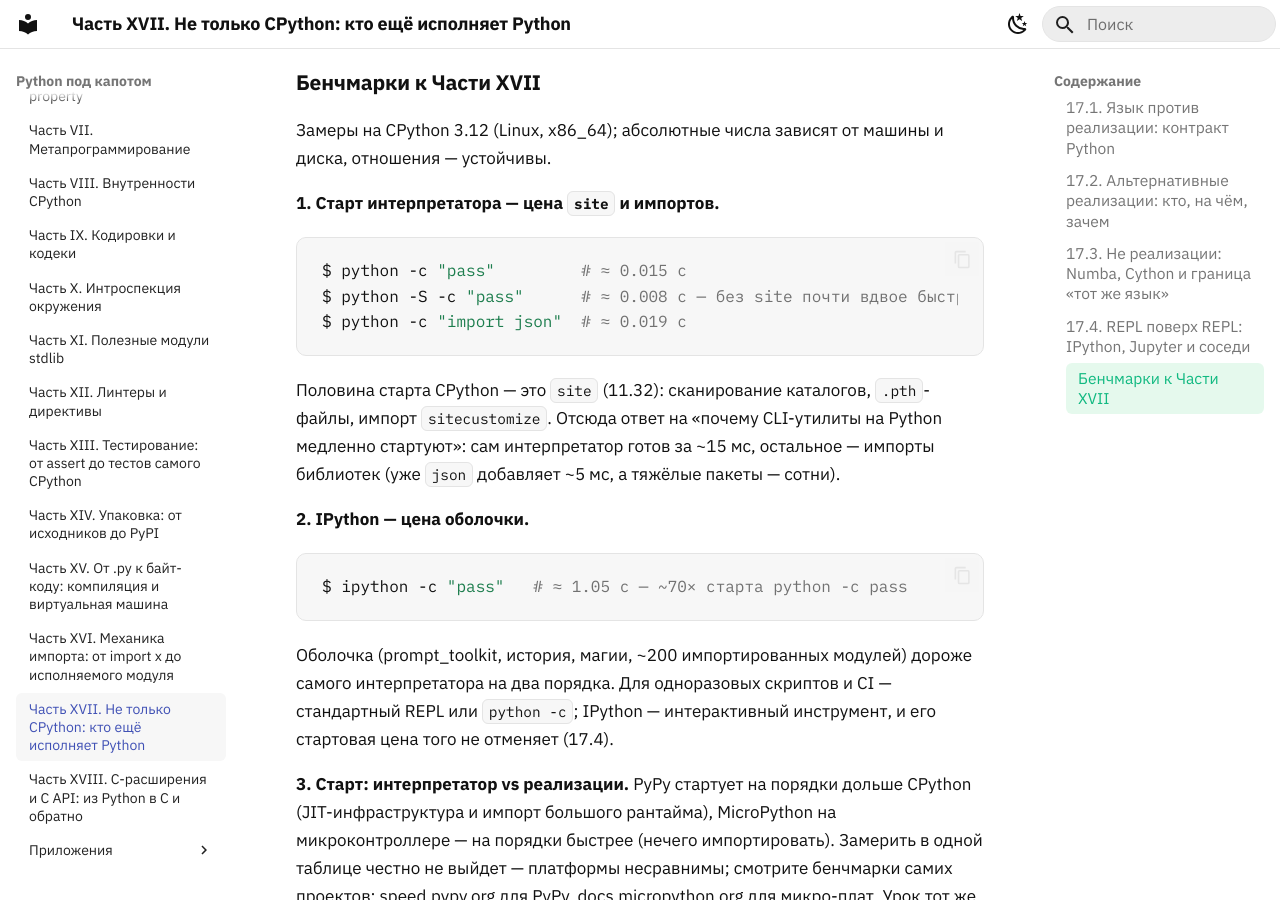
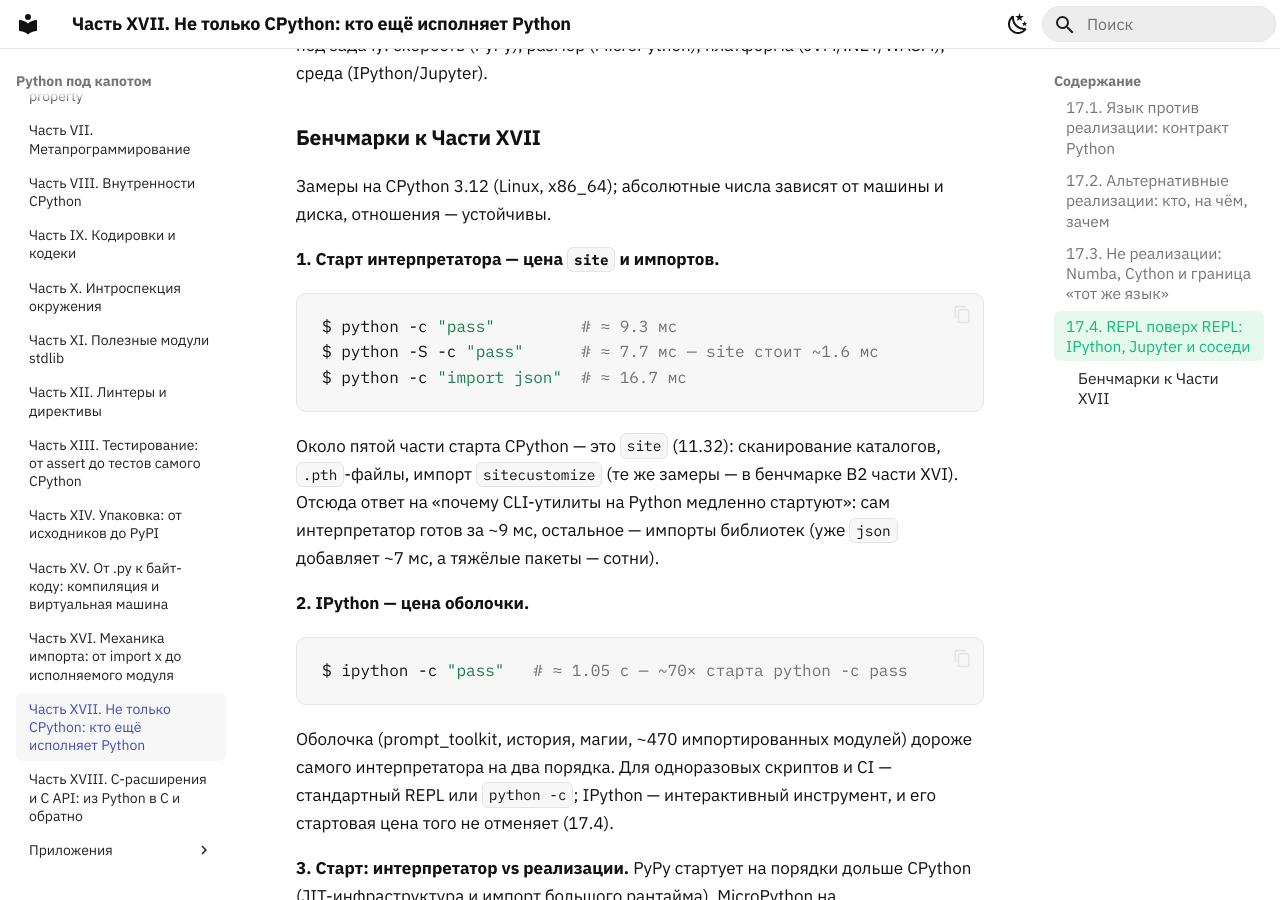
Before and after one commit to n3xumc0r3/py-underhood, an MkDocs documentation site: the page built from book/17-implementations.md, in a window 1280 px wide and 900 px high, scrolled down 7182 px. Built offline with MkDocs 1.6.1 and Material for MkDocs 9.7.7, drawn with Linux system fonts in a browser that asks for light colours; some of the changed text lies outside the part shown.

Commit message:
Fix chapter 17 per review: startup bench aligned with ch16 B2 (9.3/7.7/16.7 ms, site ~1.6 ms = ~1/5 of startup, json adds ~7 ms), IPython transcript reproducible (Out-producing In[3]: squares before _[2]), _8 = Out[8] if any, real wheel names with double manylinux tag, PyPy version lag 2-3 years, Jython 2.7.4 (2024) is not frozen, Faster CPython ref tied to specialization+JIT (15.5), asyncio ref 4.13->4.2, IPython imports ~470

````diff
--- a/book/17-implementations.md
+++ b/book/17-implementations.md
@@ -51,10 +51,10 @@ led.toggle()
 
 Историческая линия — пять уроков:
 
-- **Jython** (JVM): давал бесшовный мост в Java и настоящие потоки без GIL — но застрял на 2.7 и заморожен. Урок: совместимость с актуальным языком важнее архитектурных красот.
+- **Jython** (JVM): давал бесшовный мост в Java и настоящие потоки без GIL — но застрял на 2.7: релиз 2.7.4 (2024) — всё ещё Python 2, ветка 3.x так и не доехала. Урок: совместимость с актуальным языком важнее архитектурных красот.
 - **IronPython** (.NET): та же идея для CLR; после долгой паузы вышла ветка 3.4, живёт в нише.
-- **Stackless Python** — модификация CPython с микропотоками (tasklets) и стеками вне стека C; годами двигал MMO Eve Online. Нишу съел `asyncio` (4.13): сопрограммы дешевле tasklets и не требуют отдельного интерпретатора.
-- **Pyston**: попытка Dropbox ускорить CPython «снаружи» (2014–2017) закрылась; возрождённая как дистрибутив Pyston 2 (2020) на базе CPython 3.8 дала ~20–30% — и снова заснула. Урок: догонять выпуски CPython извне — беговая дорожка; поэтому собственно ускорением с 2021 занимается команда Faster CPython **внутри** проекта (15.5).
+- **Stackless Python** — модификация CPython с микропотоками (tasklets) и стеками вне стека C; годами двигал MMO Eve Online. Нишу съел `asyncio` (4.2): сопрограммы дешевле tasklets и не требуют отдельного интерпретатора.
+- **Pyston**: попытка Dropbox ускорить CPython «снаружи» (2014–2017) закрылась; возрождённая как дистрибутив Pyston 2 (2020) на базе CPython 3.8 дала ~20–30% — и снова заснула. Урок: догонять выпуски CPython извне — беговая дорожка; поэтому собственно ускорением с 2021 занимается команда Faster CPython **внутри** проекта — её работа это специализация байт-кода и JIT (15.5).
 - **CPython без GIL**: PEP 703 — не новая реализация, а отдельная сборка того же CPython; в матрицу реализаций её добавлять честно, но полезно помнить, что «CPython» уже не значит ровно одно.
 
 Сводная таблица:
@@ -105,10 +105,13 @@ String form: [0, 1, 4, 9, 16]
 Length:      5
 Docstring:   Built-in mutable sequence. …
 
-In [3]: _[2]            # _ — вывод последней ячейки
-Out[3]: 4
+In [3]: squares
+Out[3]: [0, 1, 4, 9, 16]
 
-In [4]: %timeit sum(range(1000))   # магия-бенчмарк: циклы и число прогонов подберутся сами
+In [4]: _[2]            # _ — вывод последней ячейки
+Out[4]: 4
+
+In [5]: %timeit sum(range(1000))   # магия-бенчмарк: циклы и число прогонов подберутся сами
 ```
 
 Тот же код в стандартном REPL исполняется тем же интерпретатором — разница только в оболочке: автодополнение, магии и история — это слой IPython над CPython, а не другой язык.
@@ -139,17 +142,17 @@ In [4]: %timeit sum(range(1000))   # магия-бенчмарк: циклы и
 
 **1. Старт интерпретатора — цена `site` и импортов.**
 ```bash
-$ python -c "pass"         # ≈ 0.015 с
-$ python -S -c "pass"      # ≈ 0.008 с — без site почти вдвое быстрее
-$ python -c "import json"  # ≈ 0.019 с
+$ python -c "pass"         # ≈ 9.3 мс
+$ python -S -c "pass"      # ≈ 7.7 мс — site стоит ~1.6 мс
+$ python -c "import json"  # ≈ 16.7 мс
 ```
-Половина старта CPython — это `site` (11.32): сканирование каталогов, `.pth`-файлы, импорт `sitecustomize`. Отсюда ответ на «почему CLI-утилиты на Python медленно стартуют»: сам интерпретатор готов за ~15 мс, остальное — импорты библиотек (уже `json` добавляет ~5 мс, а тяжёлые пакеты — сотни).
+Около пятой части старта CPython — это `site` (11.32): сканирование каталогов, `.pth`-файлы, импорт `sitecustomize` (те же замеры — в бенчмарке B2 части XVI). Отсюда ответ на «почему CLI-утилиты на Python медленно стартуют»: сам интерпретатор готов за ~9 мс, остальное — импорты библиотек (уже `json` добавляет ~7 мс, а тяжёлые пакеты — сотни).
 
 **2. IPython — цена оболочки.**
 ```bash
 $ ipython -c "pass"   # ≈ 1.05 с — ~70× старта python -c pass
 ```
-Оболочка (prompt_toolkit, история, магии, ~200 импортированных модулей) дороже самого интерпретатора на два порядка. Для одноразовых скриптов и CI — стандартный REPL или `python -c`; IPython — интерактивный инструмент, и его стартовая цена того не отменяет (17.4).
+Оболочка (prompt_toolkit, история, магии, ~470 импортированных модулей) дороже самого интерпретатора на два порядка. Для одноразовых скриптов и CI — стандартный REPL или `python -c`; IPython — интерактивный инструмент, и его стартовая цена того не отменяет (17.4).
 
 **3. Старт: интерпретатор vs реализации.**
 PyPy стартует на порядки дольше CPython (JIT-инфраструктура и импорт большого рантайма), MicroPython на микроконтроллере — на порядки быстрее (нечего импортировать). Замерить в одной таблице честно не выйдет — платформы несравнимы; смотрите бенчмарки самих проектов: speed.pypy.org для PyPy, docs.micropython.org для микро-плат. Урок тот же, что в 17.2: «быстрее» без уточнения нагрузки — не ответ.
````
Also changed, not shown: other parts of book/17-implementations.md (+5 -5 lines).
